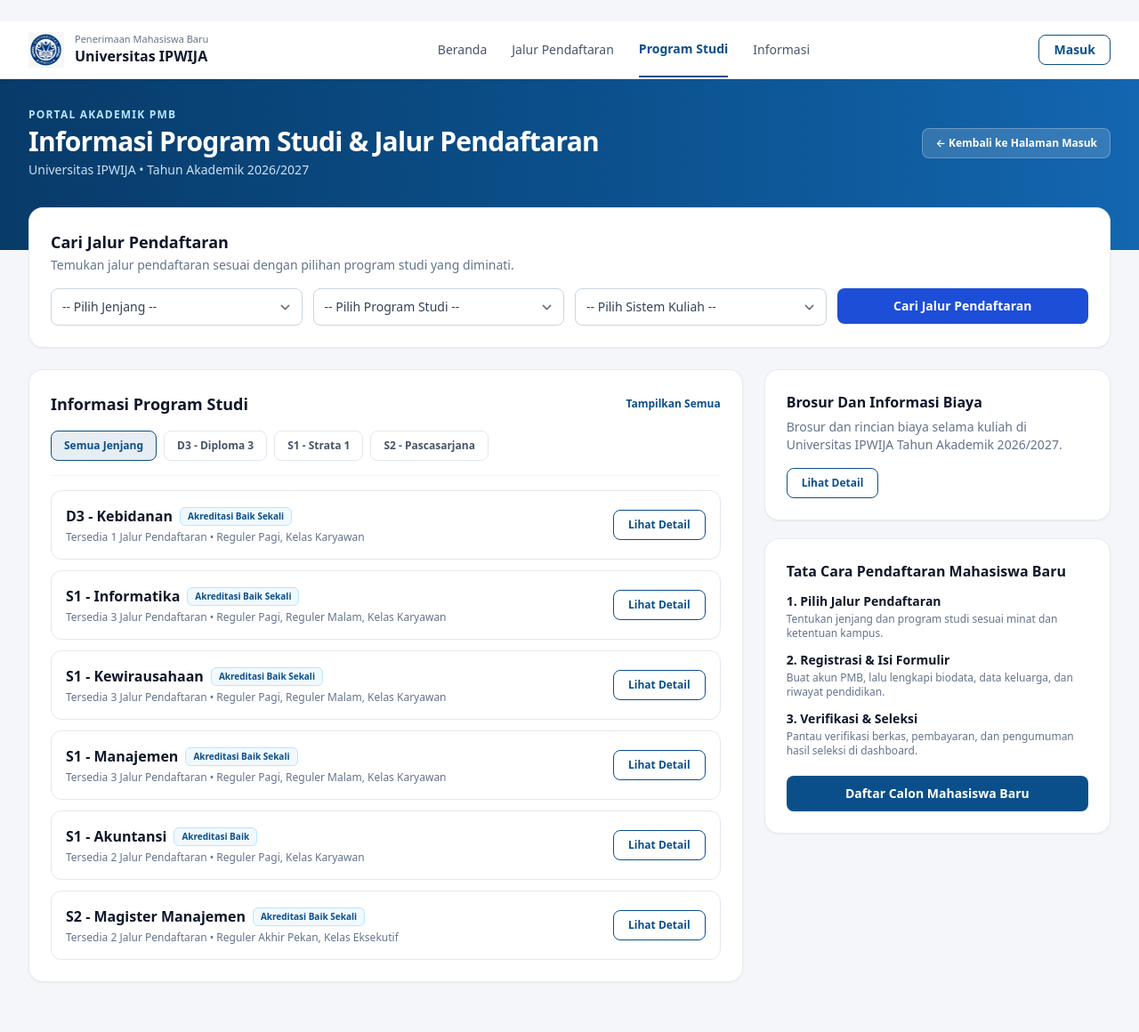
After one commit to pradityasaputradev-creator/pmb-ipwija, a Laravel app: page /program-studi in a window 1280 px wide. The commit adds this page. Shown: the whole page at 89% size. Run offline with Laravel 12, Linux system fonts and the light colour scheme; style sheets or scripts are compiled from the project's sources.

Commit message:
Tambah halaman publik program studi dan hubungkan dari login

```diff
--- /dev/null
+++ b/pmb_app/resources/views/program-studi/index.blade.php
@@ -0,0 +1,395 @@
+<!DOCTYPE html>
+<html lang="id">
+<head>
+    <meta charset="utf-8">
+    <meta name="viewport" content="width=device-width, initial-scale=1">
+    <title>Program Studi - PMB Universitas IPWIJA</title>
+    @vite(['resources/css/app.css', 'resources/js/app.js'])
+</head>
+<body class="min-h-screen bg-[#f4f6f9] text-slate-800 antialiased">
+    @php
+        $daftarProdi = [
+            ['jenjang' => 'D3', 'label_jenjang' => 'D3 - Diploma 3', 'nama' => 'D3 - Kebidanan', 'jalur' => 'Tersedia 1 Jalur Pendaftaran', 'sistem' => ['Reguler Pagi', 'Kelas Karyawan'], 'akreditasi' => 'Baik Sekali', 'deskripsi' => 'Program vokasi kebidanan yang berfokus pada praktik klinik, pelayanan kesehatan ibu dan anak, serta kesiapan kerja profesional.'],
+            ['jenjang' => 'S1', 'label_jenjang' => 'S1 - Strata 1', 'nama' => 'S1 - Informatika', 'jalur' => 'Tersedia 3 Jalur Pendaftaran', 'sistem' => ['Reguler Pagi', 'Reguler Malam', 'Kelas Karyawan'], 'akreditasi' => 'Baik Sekali', 'deskripsi' => 'Mempelajari rekayasa perangkat lunak, kecerdasan buatan, pengembangan aplikasi web & mobile, serta keamanan siber.'],
+            ['jenjang' => 'S1', 'label_jenjang' => 'S1 - Strata 1', 'nama' => 'S1 - Kewirausahaan', 'jalur' => 'Tersedia 3 Jalur Pendaftaran', 'sistem' => ['Reguler Pagi', 'Reguler Malam', 'Kelas Karyawan'], 'akreditasi' => 'Baik Sekali', 'deskripsi' => 'Mencetak wirausaha muda kreatif dengan kurikulum berbasis inkubasi bisnis, digital marketing, dan manajemen startup.'],
+            ['jenjang' => 'S1', 'label_jenjang' => 'S1 - Strata 1', 'nama' => 'S1 - Manajemen', 'jalur' => 'Tersedia 3 Jalur Pendaftaran', 'sistem' => ['Reguler Pagi', 'Reguler Malam', 'Kelas Karyawan'], 'akreditasi' => 'Baik Sekali', 'deskripsi' => 'Fokus pada manajemen bisnis modern, keuangan, pemasaran, dan sumber daya manusia berbasis analisis data.'],
+            ['jenjang' => 'S1', 'label_jenjang' => 'S1 - Strata 1', 'nama' => 'S1 - Akuntansi', 'jalur' => 'Tersedia 2 Jalur Pendaftaran', 'sistem' => ['Reguler Pagi', 'Kelas Karyawan'], 'akreditasi' => 'Baik', 'deskripsi' => 'Membekali mahasiswa dengan kompetensi audit, perpajakan, akuntansi sektor publik, dan sistem informasi akuntansi.'],
+            ['jenjang' => 'S2', 'label_jenjang' => 'S2 - Pascasarjana', 'nama' => 'S2 - Magister Manajemen', 'jalur' => 'Tersedia 2 Jalur Pendaftaran', 'sistem' => ['Reguler Akhir Pekan', 'Kelas Eksekutif'], 'akreditasi' => 'Baik Sekali', 'deskripsi' => 'Program pascasarjana bagi profesional dan pemimpin organisasi untuk memperkuat strategi bisnis dan kepemimpinan.'],
+        ];
+    @endphp
+
+    <!-- Navbar Publik Atas -->
+    <header class="bg-white border-b border-slate-200 sticky top-0 z-30">
+        <div class="max-w-7xl mx-auto px-4 sm:px-6 lg:px-8 h-16 flex items-center justify-between gap-4">
+            <a href="{{ route('login') }}" class="flex items-center gap-3">
+                <img
+                    src="{{ asset('images/logo-ipwija-header.png') }}"
+                    alt="Logo Universitas IPWIJA"
+                    class="h-10 w-10 object-contain"
+                >
+                <div>
+                    <span class="block text-[11px] text-slate-500 leading-tight">Penerimaan Mahasiswa Baru</span>
+                    <span class="block text-sm sm:text-base font-extrabold text-slate-900 leading-tight">Universitas IPWIJA</span>
+                </div>
+            </a>
+
+            <nav class="hidden md:flex items-center gap-7 text-sm font-medium text-slate-600">
+                <a href="{{ route('login') }}" class="hover:text-[#0b4f8a] transition">Beranda</a>
+                <a href="#cari-jalur" class="hover:text-[#0b4f8a] transition">Jalur Pendaftaran</a>
+                <a href="{{ route('program-studi.index') }}" class="text-[#0b4f8a] font-bold border-b-2 border-[#0b4f8a] py-5">Program Studi</a>
+                <a href="#tata-cara" class="hover:text-[#0b4f8a] transition">Informasi</a>
+            </nav>
+
+            <div class="flex items-center gap-2.5">
+                @auth
+                    <a
+                        href="{{ route('dashboard') }}"
+                        class="rounded-lg bg-[#0b4f8a] hover:bg-[#083b69] px-4 py-2 text-xs sm:text-sm font-semibold text-white transition"
+                    >
+                        Dashboard
+                    </a>
+                @else
+                    <a
+                        href="{{ route('login') }}"
+                        class="rounded-lg border border-[#0b4f8a] text-[#0b4f8a] hover:bg-[#0b4f8a] hover:text-white px-4 py-1.5 text-xs sm:text-sm font-semibold transition"
+                    >
+                        Masuk
+                    </a>
+                @endauth
+            </div>
+        </div>
+    </header>
+
+    <!-- Banner Header Atas -->
+    <section class="relative bg-gradient-to-r from-[#083b69] via-[#0b4f8a] to-[#1366b0] text-white overflow-hidden">
+        <div class="max-w-7xl mx-auto px-4 sm:px-6 lg:px-8 pt-8 pb-20">
+            <div class="flex flex-col sm:flex-row sm:items-center sm:justify-between gap-4">
+                <div>
+                    <p class="text-xs uppercase tracking-widest text-sky-200 font-semibold">Portal Akademik PMB</p>
+                    <h1 class="mt-1 text-2xl sm:text-3xl font-extrabold tracking-tight">Informasi Program Studi &amp; Jalur Pendaftaran</h1>
+                    <p class="mt-1 text-xs sm:text-sm text-sky-100/90">Universitas IPWIJA &bull; Tahun Akademik 2026/2027</p>
+                </div>
+                <a
+                    href="{{ route('login') }}"
+                    class="inline-flex items-center gap-1.5 self-start sm:self-auto rounded-lg bg-white/15 hover:bg-white/25 border border-white/25 px-3.5 py-2 text-xs font-semibold text-white transition"
+                >
+                    &larr; Kembali ke Halaman Masuk
+                </a>
+            </div>
+        </div>
+    </section>
+
+    <!-- Konten Utama -->
+    <main class="max-w-7xl mx-auto px-4 sm:px-6 lg:px-8 -mt-12 pb-14 space-y-6 relative z-10">
+
+        <!-- Kartu Filter: Cari Jalur Pendaftaran -->
+        <div id="cari-jalur" class="bg-white rounded-2xl shadow-sm border border-slate-200/80 p-5 sm:p-6">
+            <h2 class="text-base sm:text-lg font-extrabold text-slate-900">Cari Jalur Pendaftaran</h2>
+            <p class="text-xs sm:text-sm text-slate-500 mt-0.5">Temukan jalur pendaftaran sesuai dengan pilihan program studi yang diminati.</p>
+
+            <div class="mt-4 grid grid-cols-1 sm:grid-cols-2 lg:grid-cols-4 gap-3">
+                <div>
+                    <select id="filter-jenjang" class="w-full rounded-lg border-slate-300 text-sm py-2.5 px-3 text-slate-700 focus:border-[#0b4f8a] focus:ring-[#0b4f8a]">
+                        <option value="">-- Pilih Jenjang --</option>
+                        <option value="D3">D3 - Diploma 3</option>
+                        <option value="S1">S1 - Strata 1</option>
+                        <option value="S2">S2 - Pascasarjana</option>
+                    </select>
+                </div>
+
+                <div>
+                    <select id="filter-prodi" class="w-full rounded-lg border-slate-300 text-sm py-2.5 px-3 text-slate-700 focus:border-[#0b4f8a] focus:ring-[#0b4f8a]">
+                        <option value="">-- Pilih Program Studi --</option>
+                        @foreach ($daftarProdi as $item)
+                            <option value="{{ $item['nama'] }}">{{ $item['nama'] }}</option>
+                        @endforeach
+                    </select>
+                </div>
+
+                <div>
+                    <select id="filter-sistem" class="w-full rounded-lg border-slate-300 text-sm py-2.5 px-3 text-slate-700 focus:border-[#0b4f8a] focus:ring-[#0b4f8a]">
+                        <option value="">-- Pilih Sistem Kuliah --</option>
+                        <option value="Reguler Pagi">Reguler Pagi</option>
+                        <option value="Reguler Malam">Reguler Malam</option>
+                        <option value="Kelas Karyawan">Kelas Karyawan</option>
+                        <option value="Kelas Eksekutif">Kelas Eksekutif</option>
+                    </select>
+                </div>
+
+                <div>
+                    <button
+                        type="button"
+                        onclick="terapkanFilterProdi()"
+                        class="w-full rounded-lg bg-[#1d4ed8] hover:bg-[#1e40af] text-white font-semibold py-2.5 px-4 text-sm transition shadow-xs cursor-pointer"
+                    >
+                        Cari Jalur Pendaftaran
+                    </button>
+                </div>
+            </div>
+        </div>
+
+        <!-- Grid 2 Kolom: Kiri Informasi Program Studi, Kanan Brosur & Tata Cara -->
+        <div class="grid grid-cols-1 lg:grid-cols-12 gap-6 items-start">
+
+            <!-- Kolom Kiri (8 kolom) -->
+            <div class="lg:col-span-8 bg-white rounded-2xl shadow-sm border border-slate-200/80 p-5 sm:p-6">
+                <div class="flex flex-wrap items-center justify-between gap-2">
+                    <h2 class="text-base sm:text-lg font-extrabold text-slate-900">Informasi Program Studi</h2>
+                    <button
+                        type="button"
+                        onclick="resetFilterProdi()"
+                        class="text-xs font-semibold text-[#0b4f8a] hover:underline cursor-pointer"
+                    >
+                        Tampilkan Semua
+                    </button>
+                </div>
+
+                <!-- Tab Jenjang -->
+                <div class="mt-4 flex flex-wrap items-center gap-2 border-b border-slate-100 pb-4">
+                    <button
+                        type="button"
+                        data-tab="ALL"
+                        onclick="pilihTabJenjang('ALL')"
+                        class="tab-jenjang rounded-lg border border-[#0b4f8a] bg-[#0b4f8a]/10 text-[#0b4f8a] px-3.5 py-2 text-xs font-bold transition cursor-pointer"
+                    >
+                        Semua Jenjang
+                    </button>
+                    <button
+                        type="button"
+                        data-tab="D3"
+                        onclick="pilihTabJenjang('D3')"
+                        class="tab-jenjang rounded-lg border border-slate-200 bg-white text-slate-600 hover:bg-slate-50 px-3.5 py-2 text-xs font-semibold transition cursor-pointer"
+                    >
+                        D3 - Diploma 3
+                    </button>
+                    <button
+                        type="button"
+                        data-tab="S1"
+                        onclick="pilihTabJenjang('S1')"
+                        class="tab-jenjang rounded-lg border border-slate-200 bg-white text-slate-600 hover:bg-slate-50 px-3.5 py-2 text-xs font-semibold transition cursor-pointer"
+                    >
+                        S1 - Strata 1
+                    </button>
+                    <button
+                        type="button"
+                        data-tab="S2"
+                        onclick="pilihTabJenjang('S2')"
+                        class="tab-jenjang rounded-lg border border-slate-200 bg-white text-slate-600 hover:bg-slate-50 px-3.5 py-2 text-xs font-semibold transition cursor-pointer"
+                    >
+                        S2 - Pascasarjana
+                    </button>
+                </div>
+
+                <!-- Daftar Kartu Program Studi -->
+                <div id="daftar-kartu-prodi" class="mt-4 space-y-3">
+                    @foreach ($daftarProdi as $item)
+                        <div
+                            class="kartu-prodi rounded-xl border border-slate-200 p-4 flex flex-col sm:flex-row sm:items-center justify-between gap-4 hover:border-[#0b4f8a]/50 transition"
+                            data-jenjang="{{ $item['jenjang'] }}"
+                            data-nama="{{ $item['nama'] }}"
+                            data-sistem="{{ implode('|', $item['sistem']) }}"
+                        >
+                            <div>
+                                <div class="flex flex-wrap items-center gap-2">
+                                    <h3 class="text-sm sm:text-base font-bold text-slate-900">{{ $item['nama'] }}</h3>
+                                    <span class="rounded-md bg-sky-50 border border-sky-200 px-2 py-0.5 text-[10px] font-bold text-[#0b4f8a]">
+                                        Akreditasi {{ $item['akreditasi'] }}
+                                    </span>
+                                </div>
+                                <p class="text-xs text-slate-500 mt-1">{{ $item['jalur'] }} &bull; {{ implode(', ', $item['sistem']) }}</p>
+                            </div>
+
+                            <button
+                                type="button"
+                                onclick='lihatDetailProdi(@json($item))'
+                                class="self-start sm:self-center shrink-0 rounded-lg border border-[#0b4f8a] text-[#0b4f8a] hover:bg-[#0b4f8a] hover:text-white px-4 py-2 text-xs font-semibold transition cursor-pointer"
+                            >
+                                Lihat Detail
+                            </button>
+                        </div>
+                    @endforeach
+                </div>
+
+                <div id="pesan-kosong-prodi" class="hidden mt-4 rounded-xl bg-slate-50 border border-slate-200 p-6 text-center text-xs sm:text-sm text-slate-500">
+                    Tidak ada program studi yang sesuai dengan kriteria pencarian. Silakan ubah filter atau klik <strong>Tampilkan Semua</strong>.
+                </div>
+            </div>
+
+            <!-- Kolom Kanan (4 kolom) -->
+            <div class="lg:col-span-4 space-y-5">
+                <!-- Brosur dan Informasi Biaya -->
+                <div class="bg-white rounded-2xl shadow-sm border border-slate-200/80 p-5 sm:p-6">
+                    <h3 class="text-base font-extrabold text-slate-900">Brosur Dan Informasi Biaya</h3>
+                    <p class="text-xs sm:text-sm text-slate-500 mt-1.5 leading-relaxed">
+                        Brosur dan rincian biaya selama kuliah di Universitas IPWIJA Tahun Akademik 2026/2027.
+                    </p>
+                    <button
+                        type="button"
+                        onclick="bukaModalBiaya()"
+                        class="mt-4 inline-flex items-center justify-center rounded-lg border border-[#0b4f8a] text-[#0b4f8a] hover:bg-[#0b4f8a] hover:text-white px-4 py-2 text-xs font-semibold transition cursor-pointer"
+                    >
+                        Lihat Detail
+                    </button>
+                </div>
+
+                <!-- Tata Cara Pendaftaran Mahasiswa Baru -->
+                <div id="tata-cara" class="bg-white rounded-2xl shadow-sm border border-slate-200/80 p-5 sm:p-6">
+                    <h3 class="text-base font-extrabold text-slate-900">Tata Cara Pendaftaran Mahasiswa Baru</h3>
+                    <ol class="mt-3 space-y-3 text-xs sm:text-sm text-slate-600">
+                        <li>
+                            <strong class="text-slate-900">1. Pilih Jalur Pendaftaran</strong>
+                            <p class="text-xs text-slate-500 mt-0.5">Tentukan jenjang dan program studi sesuai minat dan ketentuan kampus.</p>
+                        </li>
+                        <li>
+                            <strong class="text-slate-900">2. Registrasi &amp; Isi Formulir</strong>
+                            <p class="text-xs text-slate-500 mt-0.5">Buat akun PMB, lalu lengkapi biodata, data keluarga, dan riwayat pendidikan.</p>
+                        </li>
+                        <li>
+                            <strong class="text-slate-900">3. Verifikasi &amp; Seleksi</strong>
+                            <p class="text-xs text-slate-500 mt-0.5">Pantau verifikasi berkas, pembayaran, dan pengumuman hasil seleksi di dashboard.</p>
+                        </li>
+                    </ol>
+
+                    <a
+                        href="{{ route('register') }}"
+                        class="mt-5 block w-full text-center rounded-lg bg-[#0b4f8a] hover:bg-[#083b69] text-white font-semibold py-2.5 px-4 text-xs sm:text-sm transition"
+                    >
+                        Daftar Calon Mahasiswa Baru
+                    </a>
+                </div>
+            </div>
+        </div>
+    </main>
+
+    <!-- Modal Detail Prodi / Biaya -->
+    <div
+        id="modal-detail-prodi"
+        class="fixed inset-0 z-50 hidden items-center justify-center bg-slate-950/70 p-4 backdrop-blur-2xs"
+        onclick="if (event.target === this) tutupModalDetail()"
+    >
+        <div class="w-full max-w-lg rounded-2xl bg-white p-6 shadow-2xl border border-slate-200">
+            <div class="flex items-start justify-between gap-3 border-b border-slate-100 pb-3.5">
+                <div>
+                    <span id="detail-badge" class="inline-block rounded-md bg-sky-100 px-2.5 py-0.5 text-[10px] font-bold uppercase tracking-wider text-[#0b4f8a]"></span>
+                    <h3 id="detail-judul" class="mt-1 text-lg font-extrabold text-slate-900"></h3>
+                </div>
+                <button
+                    type="button"
+                    onclick="tutupModalDetail()"
+                    class="rounded-lg px-2 py-1 text-sm font-bold text-slate-400 hover:bg-slate-100 hover:text-slate-700 cursor-pointer"
+                >
+                    &times;
+                </button>
+            </div>
+
+            <div id="detail-konten" class="mt-4 space-y-3 text-xs sm:text-sm text-slate-600 leading-relaxed"></div>
+
+            <div class="mt-6 flex flex-wrap items-center justify-end gap-2.5 border-t border-slate-100 pt-4">
+                <a
+                    href="{{ route('register') }}"
+                    class="rounded-lg bg-[#0b4f8a] hover:bg-[#083b69] px-4 py-2 text-xs font-semibold text-white transition"
+                >
+                    Daftar Program Ini
+                </a>
+                <button
+                    type="button"
+                    onclick="tutupModalDetail()"
+                    class="rounded-lg border border-slate-200 bg-white hover:bg-slate-50 px-4 py-2 text-xs font-semibold text-slate-700 transition cursor-pointer"
+                >
+                    Tutup
+                </button>
+            </div>
+        </div>
+    </div>
+
+    <script>
+        let tabAktif = 'ALL';
+
+        function pilihTabJenjang(jenjang) {
+            tabAktif = jenjang;
+            document.getElementById('filter-jenjang').value = jenjang === 'ALL' ? '' : jenjang;
+
+            document.querySelectorAll('.tab-jenjang').forEach(btn => {
+                if (btn.dataset.tab === jenjang) {
+                    btn.className = 'tab-jenjang rounded-lg border border-[#0b4f8a] bg-[#0b4f8a]/10 text-[#0b4f8a] px-3.5 py-2 text-xs font-bold transition cursor-pointer';
+                } else {
+                    btn.className = 'tab-jenjang rounded-lg border border-slate-200 bg-white text-slate-600 hover:bg-slate-50 px-3.5 py-2 text-xs font-semibold transition cursor-pointer';
+                }
+            });
+
+            terapkanFilterProdi();
+        }
+
+        function terapkanFilterProdi() {
+            const jenjang = document.getElementById('filter-jenjang').value;
+            const prodi = document.getElementById('filter-prodi').value;
+            const sistem = document.getElementById('filter-sistem').value;
+
+            let tampil = 0;
+            document.querySelectorAll('.kartu-prodi').forEach(kartu => {
+                const cocokJenjang = !jenjang || kartu.dataset.jenjang === jenjang;
+                const cocokProdi = !prodi || kartu.dataset.nama === prodi;
+                const cocokSistem = !sistem || kartu.dataset.sistem.split('|').includes(sistem);
+
+                if (cocokJenjang && cocokProdi && cocokSistem) {
+                    kartu.classList.remove('hidden');
+                    tampil++;
+                } else {
+                    kartu.classList.add('hidden');
+                }
+            });
+
+            const pesanKosong = document.getElementById('pesan-kosong-prodi');
+            if (tampil === 0) {
+                pesanKosong.classList.remove('hidden');
+            } else {
+                pesanKosong.classList.add('hidden');
+            }
+        }
+
+        function resetFilterProdi() {
+            document.getElementById('filter-jenjang').value = '';
+            document.getElementById('filter-prodi').value = '';
+            document.getElementById('filter-sistem').value = '';
+            pilihTabJenjang('ALL');
+        }
+
+        function lihatDetailProdi(item) {
+            document.getElementById('detail-badge').textContent = item.label_jenjang + ' • Akreditasi ' + item.akreditasi;
+            document.getElementById('detail-judul').textContent = item.nama;
+            document.getElementById('detail-konten').innerHTML = `
+                <p>${item.deskripsi}</p>
+                <div class="rounded-xl bg-slate-50 border border-slate-200/80 p-3.5 space-y-1.5 text-xs">
+                    <p><strong>Status Jalur:</strong> ${item.jalur}</p>
+                    <p><strong>Pilihan Sistem Kuliah:</strong> ${item.sistem.join(', ')}</p>
+                </div>
+            `;
+            const modal = document.getElementById('modal-detail-prodi');
+            modal.classList.remove('hidden');
+            modal.classList.add('flex');
+        }
+
+        function bukaModalBiaya() {
+            document.getElementById('detail-badge').textContent = 'Informasi Biaya & Brosur';
+            document.getElementById('detail-judul').textContent = 'Rincian Biaya Kuliah Universitas IPWIJA';
+            document.getElementById('detail-konten').innerHTML = `
+                <p>Universitas IPWIJA menyediakan skema biaya pendidikan yang terjangkau dengan pilihan pembayaran per semester maupun angsuran bulanan:</p>
+                <ul class="list-disc pl-5 space-y-1 text-xs">
+                    <li><strong>Biaya Pendaftaran:</strong> Sesuai jalur &amp; gelombang pendaftaran aktif.</li>
+                    <li><strong>Dana Pengembangan &amp; SPP:</strong> Tersedia opsi cicilan fleksibel untuk kelas Reguler maupun Kelas Karyawan.</li>
+                    <li><strong>Beasiswa:</strong> Tersedia jalur Beasiswa Prestasi Akademik, Non-Akademik, dan KIP-Kuliah.</li>
+                </ul>
+            `;
+            const modal = document.getElementById('modal-detail-prodi');
+            modal.classList.remove('hidden');
+            modal.classList.add('flex');
+        }
+
+        function tutupModalDetail() {
+            const modal = document.getElementById('modal-detail-prodi');
+            modal.classList.add('hidden');
+            modal.classList.remove('flex');
+        }
+    </script>
+</body>
+</html>
--- a/pmb_app/routes/web.php
+++ b/pmb_app/routes/web.php
@@ -7,6 +7,10 @@ use Illuminate\Support\Facades\Route;
 Route::get('/', function () {
     return view('welcome');
 });
+
+Route::get('/program-studi', function () {
+    return view('program-studi.index');
+})->name('program-studi.index');
 
 Route::get('/dashboard', function () {
     return view('dashboard');
```
Also changed, not shown: pmb_app/resources/views/auth/login.blade.php (line endings or trailing spaces).
